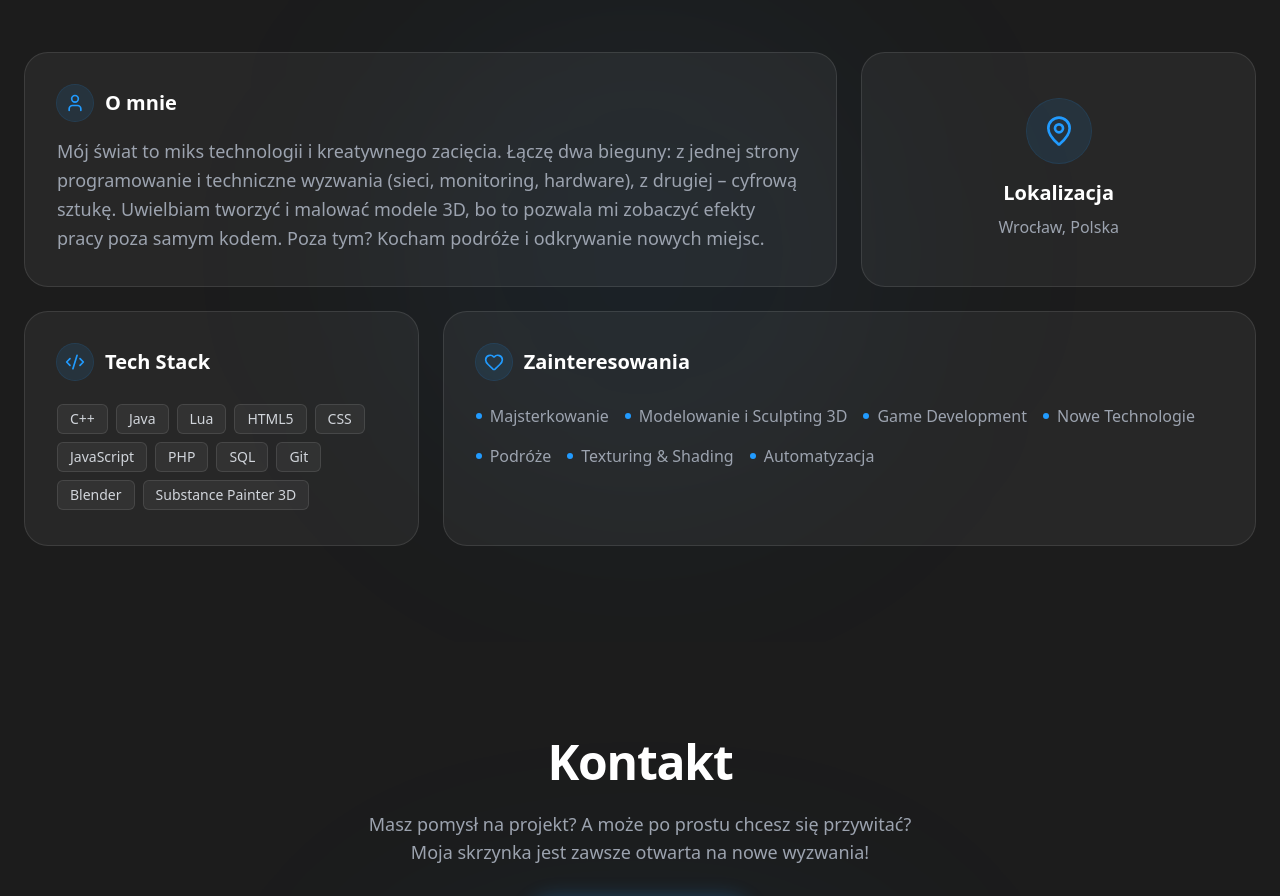
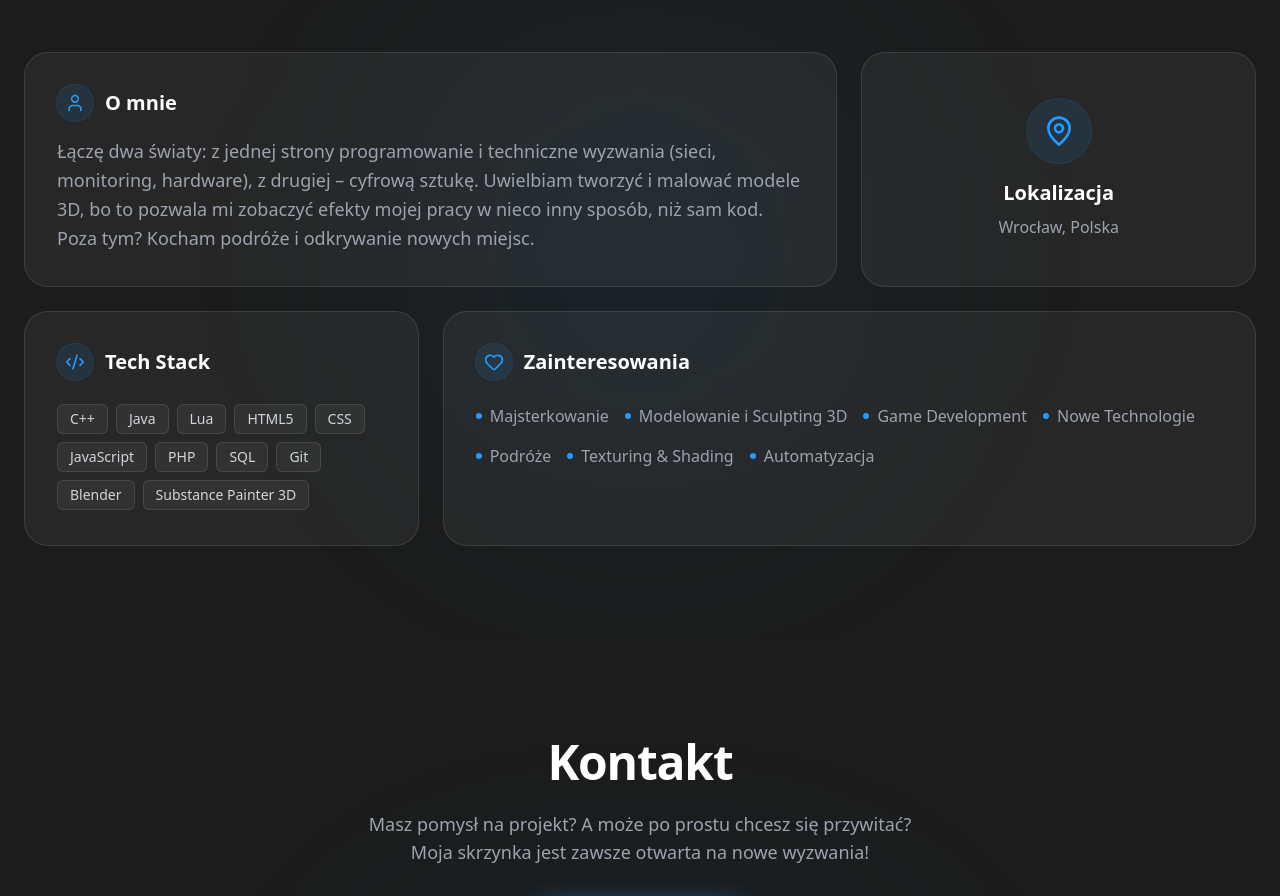
Before and after one commit to katashijk/portfolio, a React (Vite) app: page / in a window 1280 px wide. Shown: the part 2762-3658 px from the top of the page. Built offline with nearby package versions, Linux system fonts and the light colour scheme.

Commit message:
Quick change

```diff
--- a/src/languages/content.ts
+++ b/src/languages/content.ts
@@ -66,7 +66,7 @@ export const content = {
     profile: {
       title: 'Krótki Profil',
       bio_title: 'O mnie',
-      bio_desc: 'Mój świat to miks technologii i kreatywnego zacięcia. Łączę dwa bieguny: z jednej strony programowanie i techniczne wyzwania (sieci, monitoring, hardware), z drugiej – cyfrową sztukę. Uwielbiam tworzyć i malować modele 3D, bo to pozwala mi zobaczyć efekty pracy poza samym kodem. Poza tym? Kocham podróże i odkrywanie nowych miejsc.',
+      bio_desc: 'Łączę dwa światy: z jednej strony programowanie i techniczne wyzwania (sieci, monitoring, hardware), z drugiej – cyfrową sztukę. Uwielbiam tworzyć i malować modele 3D, bo to pozwala mi zobaczyć efekty mojej pracy w nieco inny sposób, niż sam kod. Poza tym? Kocham podróże i odkrywanie nowych miejsc.',
       tech_title: 'Tech Stack',
       tech_items: ['C++', 'Java', 'Lua', 'HTML5', 'CSS', 'JavaScript', 'PHP', 'SQL', 'Git', 'Blender', 'Substance Painter 3D'],
       location_title: 'Lokalizacja',
@@ -197,7 +197,7 @@ export const content = {
     profile: {
       title: 'Profile Overview',
       bio_title: 'About Me',
-      bio_desc: 'My world is a mix of technology and creative flair. I bridge two poles: on one hand, programming and technical challenges (networks, monitoring, hardware), and on the other – digital art. I love creating and painting 3D models, as it allows me to see the results of work beyond code itself. Apart from that? I love traveling and discovering new places.',
+      bio_desc: 'I bridge two worlds: on one hand, programming and technical challenges (networks, monitoring, hardware), and on the other – digital art. I love creating and painting 3D models, as it allows me to see the results of work beyond code itself. Apart from that? I love traveling and discovering new places.',
       tech_title: 'Tech Stack',
       tech_items: ['C++', 'Java', 'Lua', 'HTML5', 'CSS', 'JavaScript', 'PHP', 'SQL', 'Git', 'Blender', 'Substance Painter 3D'],
       location_title: 'Location',
```
